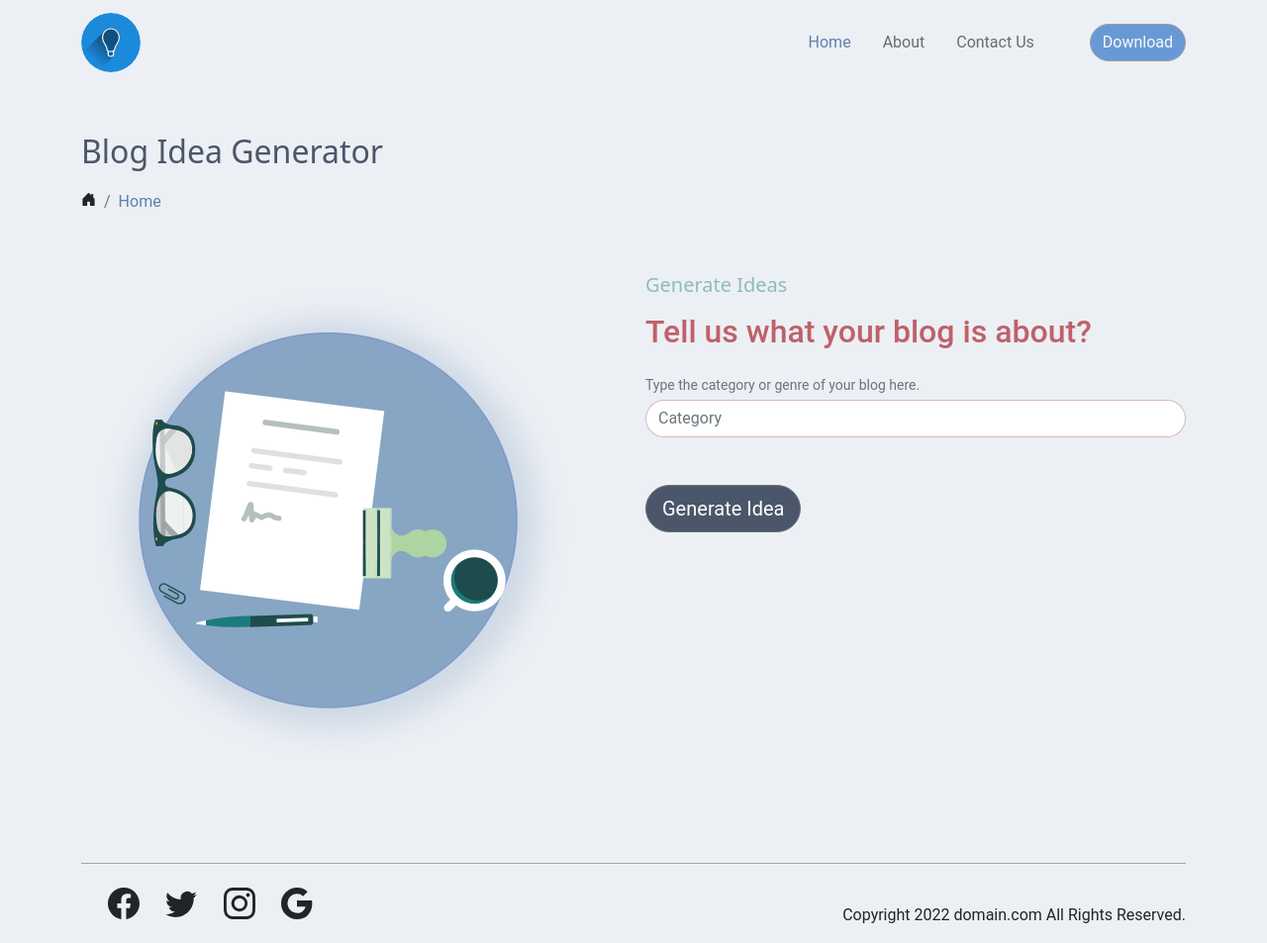
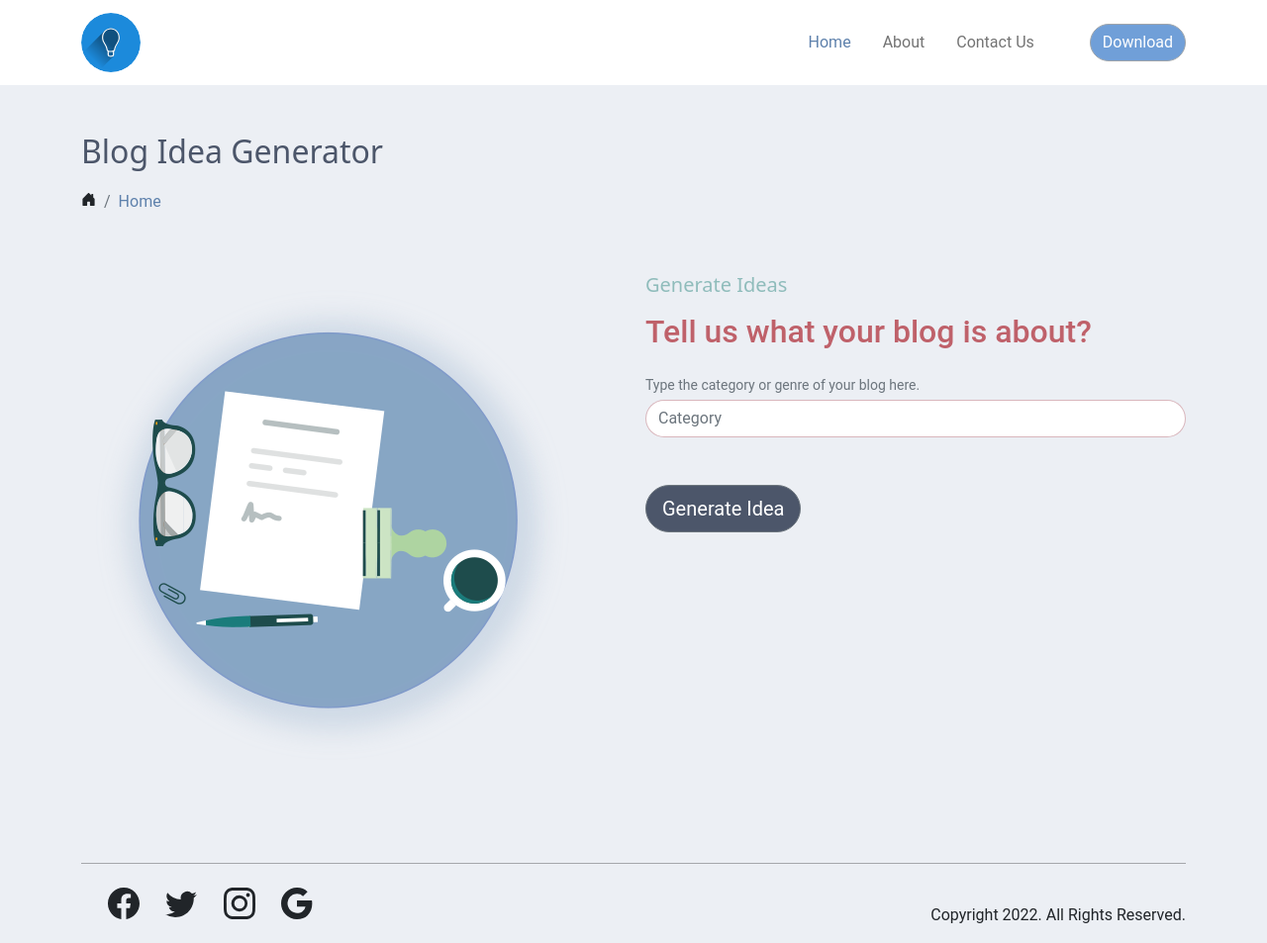
Before and after one commit to AsjadIftikhar/blog, a Django app: page / in a window 1280 px wide. Shown: the whole page at 99% size. Run offline with Django 4.2, Linux system fonts and the light colour scheme.

Commit message:
minor improvements

```diff
--- a/blog/views.py
+++ b/blog/views.py
@@ -1,5 +1,6 @@
 from django.shortcuts import render
 from .forms import BlogForm
+import backend
 
 
 def index(request):
@@ -10,8 +11,8 @@ def index(request):
         form = BlogForm(request.POST)
         if form.is_valid():
             category = form.cleaned_data['category']
+            idea = backend.ideaGenerator(category)
 
-            idea = "Pets are great"
     else:
         form = BlogForm()
     return render(request, 'home.html', {'form': form, 'idea': idea, 'graphic': graphic})
--- a/templates/home.html
+++ b/templates/home.html
@@ -12,7 +12,7 @@
     <link rel="stylesheet" href="{% static 'css/main.css' %}"/>
     <title>Blog Idea</title>
 </head>
-<nav class="navbar navbar-expand-lg navbar-light">
+<nav class="navbar navbar-expand-lg navbar-light" style="background-color: white">
     <div class="container">
         <a class="navbar-brand" href="#">
             <img src="{% static 'images/idea.svg' %}" alt="" width="60" height="60">
@@ -115,7 +115,7 @@
                     </div>
                 </div>
                 <div class="col-lg-9 d-flex justify-content-end align-items-center mt-4">
-                    <span>Copyright 2022 domain.com All Rights Reserved.</span>
+                    <span>Copyright 2022. All Rights Reserved.</span>
                 </div>
 
             </div>
```
Also changed, not shown: backend.py (+13 -5 lines), requirements.txt (added, +44 -0 lines).
